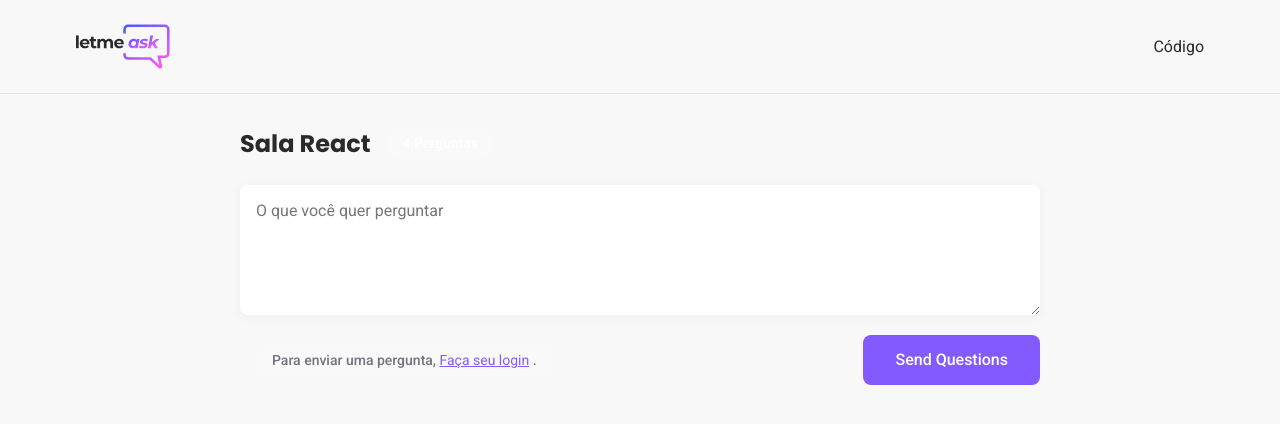
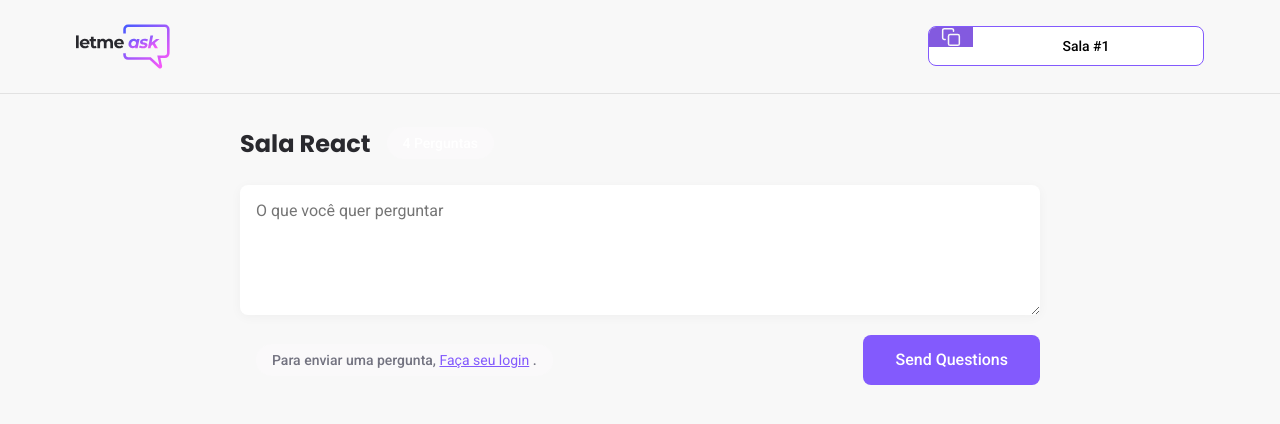
Before and after one commit to Vini03-Alcantra/Letmeask-NLW06, a React (Create React App) app: page /rooms/1 in a window 1280 px wide. Shown: the top 424 px of the page. Built offline with nearby package versions, Linux system fonts and the light colour scheme; no server answers.

Commit message:
Estrutura Room feita

```diff
--- /dev/null
+++ b/src/components/RoomCode.tsx
@@ -0,0 +1,22 @@
+import copyImg from "../assets/images/copy.svg";
+import "../styles/room-code.scss";
+
+type RoomCodeProps = {
+    code: string;
+}
+
+export function RoomCode(props: RoomCodeProps){
+    function copyRoomCodeToClipboard(){
+        navigator.clipboard.writeText(props.code)
+    }
+
+    return (
+        <button className="room-code" onClick={copyRoomCodeToClipboard}>
+            <div>
+                <img src={copyImg} alt="Copy room code" />
+            </div>
+
+            <span>Sala #{props.code}</span>
+        </button>
+    )
+}
--- a/src/pages/Room.tsx
+++ b/src/pages/Room.tsx
@@ -1,15 +1,24 @@
+import {useParams} from "react-router-dom";
 import logoImg from "../assets/images/logo.svg"
 import { Button } from "../components/Button"
+import { RoomCode } from "../components/RoomCode"
+
 
 import '../styles/room.scss'
 
+type RoomParams = {
+    id: string;
+}
+
 export function Room(){
+    const params = useParams<RoomParams>()
+
     return (
         <div id="page-room">
             <header>
                 <div className="content">
                     <img src={logoImg} alt="Letmeask" />
-                    <div>Código</div>
+                    <RoomCode code={params.id} />
                 </div>
             </header>
 
--- /dev/null
+++ b/src/styles/room-code.scss
@@ -0,0 +1,29 @@
+.room-code {
+    height: 40px;
+    border-radius: 8px;
+    overflow: hidden;
+
+    background: #FFF;
+    border: 1px solid #835afd;
+    cursor: pointer;
+
+    display: flex;
+
+    div{
+        background: #835adf;
+        padding: 0 12px;
+        display: flex;
+        justify-content: center;
+        align-items: center;
+    }
+
+    span{
+        display: block;
+        align-self: center;
+        flex: 1;
+        padding: 0 16px 0 12px;
+        width: 230px;
+        font-size: 14px;
+        font-weight: 500;
+    }
+}
```
